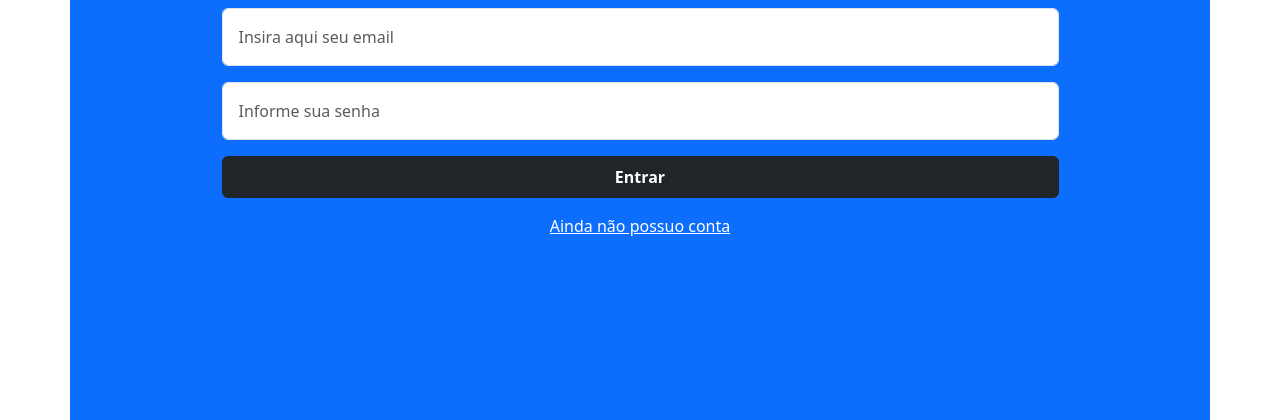
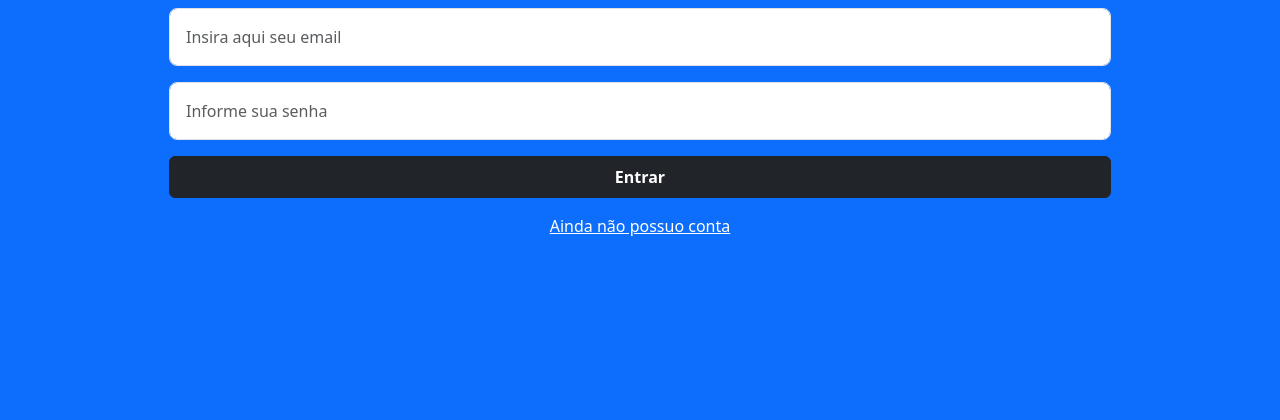
Before and after one commit to ribeiroamuniz/Aux_Glasses_Site, a website: page index.html in a window 1280 px wide. Shown: the part 380-800 px from the top of the page. Drawn offline with nearby package versions, Linux system fonts and the light colour scheme.

Commit message:
ajustesatt

```diff
--- a/index.html
+++ b/index.html
@@ -9,7 +9,6 @@
     href="https://cdn.jsdelivr.net/npm/bootstrap@5.3.2/dist/css/bootstrap.min.css"
     rel="stylesheet"
   />
-  <link rel="stylesheet" href="styles.css">
   <style>
     /* Adiciona estilos para ocupar 100% da tela */
     body, html {
@@ -18,13 +17,18 @@
       height: 100%;
       width: 100%;
     }
-    .container {
+    .container-fluid {
       height: 100%;
+      background-color: #0d6efd; /* Cor primária do Bootstrap */
+      color: white;
+    }
+    .form-control {
+      border-radius: 8px;
     }
   </style>
 </head>
 <body>
-  <div class="container d-flex flex-column justify-content-center align-items-center vh-100 bg-primary text-white">
+  <div class="container-fluid d-flex flex-column justify-content-center align-items-center">
     <img
       src="./assets/ilustrationOne.png"
       alt="Logo"
```
